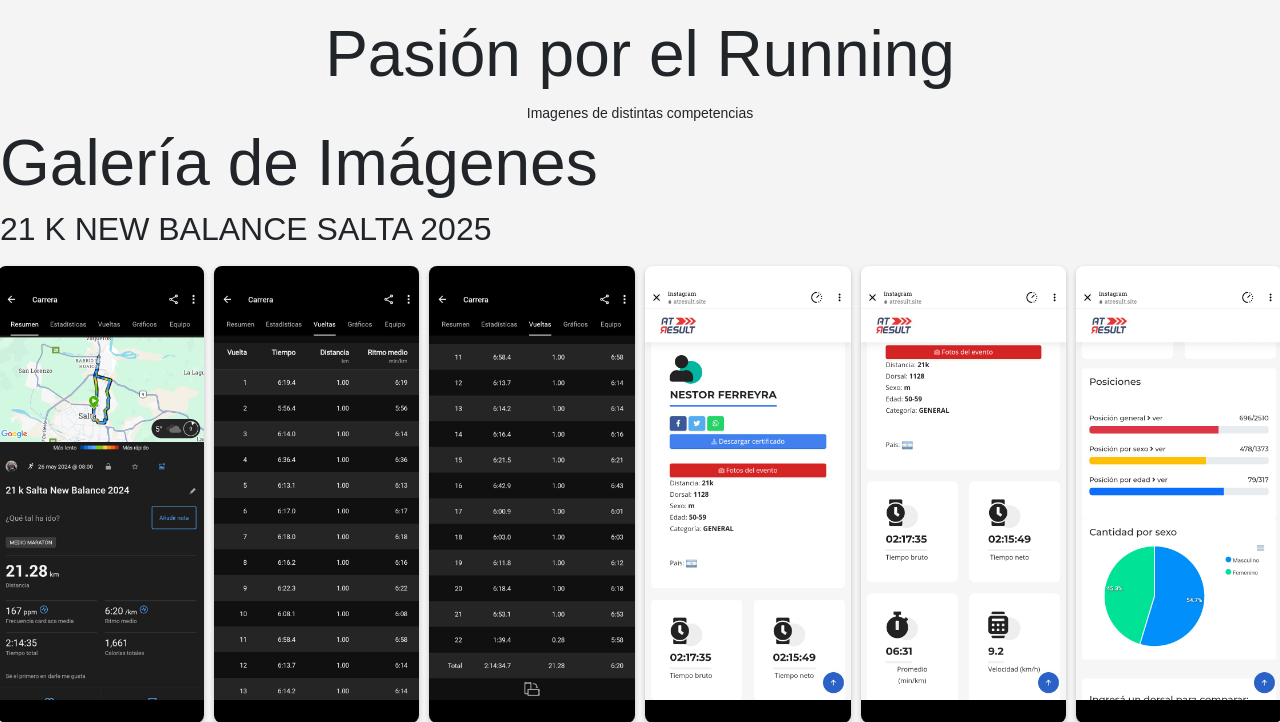
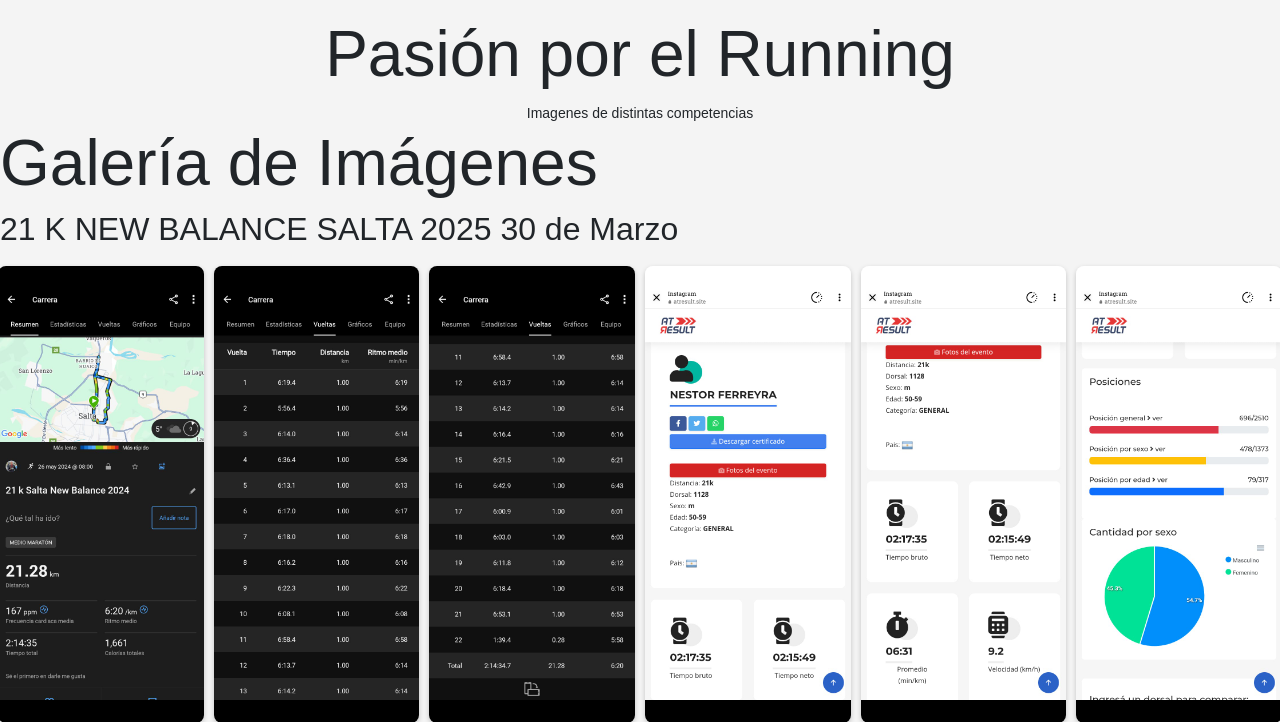
Before and after one commit to nestor2014/web_en_vercel, a Flask app: page /nosotrosIII in a window 1280 px wide. Shown: the part 56-778 px from the top of the page. Run offline with Flask 3, Linux system fonts and the light colour scheme.

Commit message:
Update nosotrosIII.html

```diff
--- a/templates/nosotrosIII.html
+++ b/templates/nosotrosIII.html
@@ -30,7 +30,7 @@
 <body>
 
     <h1>Galería de Imágenes</h1>
-    <h2>21 K NEW BALANCE SALTA 2025</h2>
+    <h2>21 K NEW BALANCE SALTA 2025 30 de Marzo</h2>
     <div class="gallery">
         <img src="/static/img/21k2025/FOTO1.jpeg" alt="Descripción de la imagen 1">
         <img src="/static/img/21k2025/FOTO2.jpeg" alt="Descripción de la imagen 2">
```
